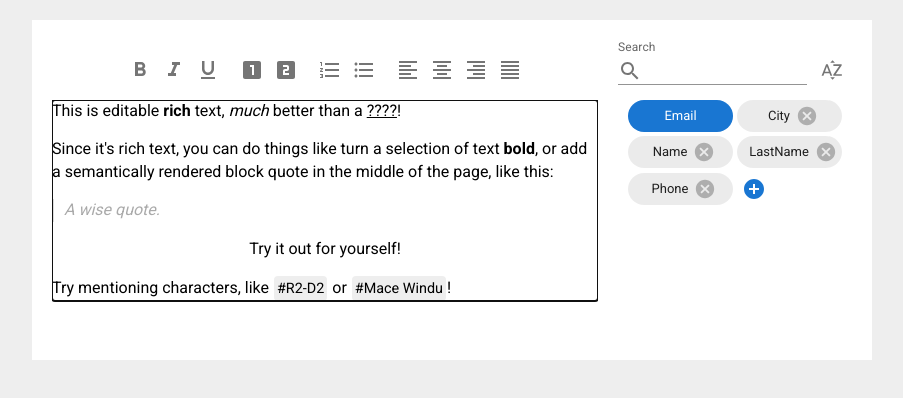
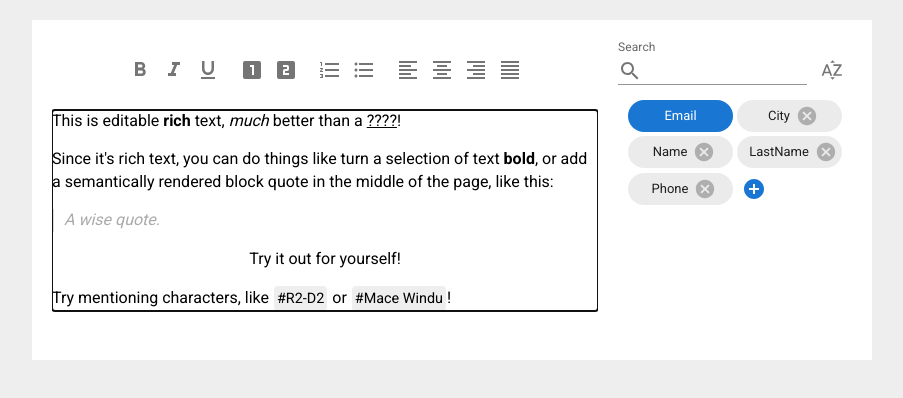
Before and after one commit to KonovalovNikolai/EmailTemplaitor, a React (Create React App) app: page / in a window 1280 px wide. Shown: the top 398 px of the page, without its empty margins (188-1091 px from the left). Built offline with nearby package versions, Linux system fonts and the light colour scheme.

Commit message:
Отступ внутри текстового поля

```diff
--- a/src/components/Editor/CustomSlateEditor.tsx
+++ b/src/components/Editor/CustomSlateEditor.tsx
@@ -159,7 +159,7 @@ const CustomSlateEditor: FunctionComponent<CustomSlateEditorProps> = ({ editor,
     return (
         <Box
             sx={{
-                width:0.7,
+                width: 0.7,
                 paddingRight: "20px"
             }}
         >
@@ -176,6 +176,11 @@ const CustomSlateEditor: FunctionComponent<CustomSlateEditorProps> = ({ editor,
                         overflowY: "scroll",
                     }}
                 >
+                    <Box
+                        sx={{
+                            p: "10px 0 10px 0"
+                        }}
+                    >
                         <Editable
                             className='editable'
                             onKeyDown={handleKeyDown}
@@ -185,6 +190,7 @@ const CustomSlateEditor: FunctionComponent<CustomSlateEditorProps> = ({ editor,
                             spellCheck
                             autoFocus
                         />
+                    </Box>
                 </Box>
             </Slate>
             <AutoCompletePoper
```
Lines whose indentation alone changed are shown as unchanged.
